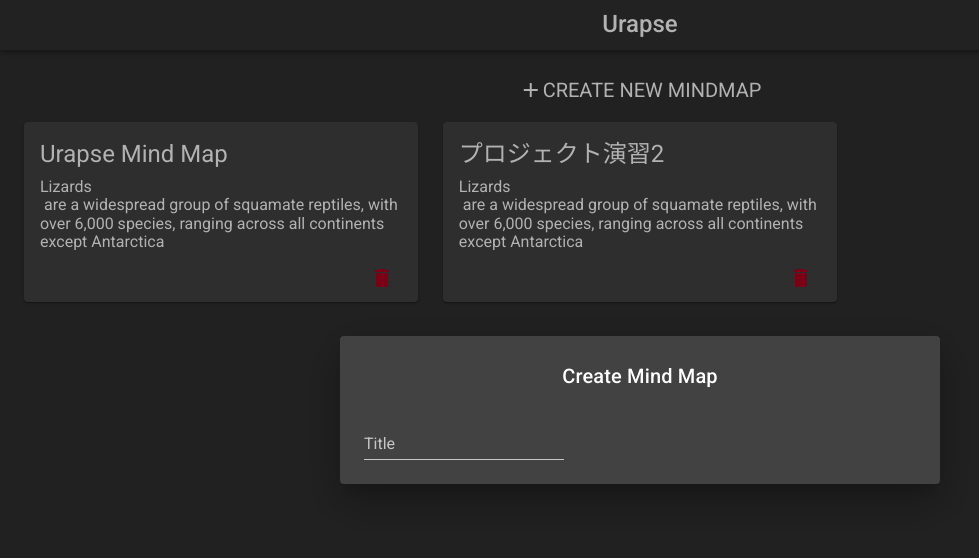
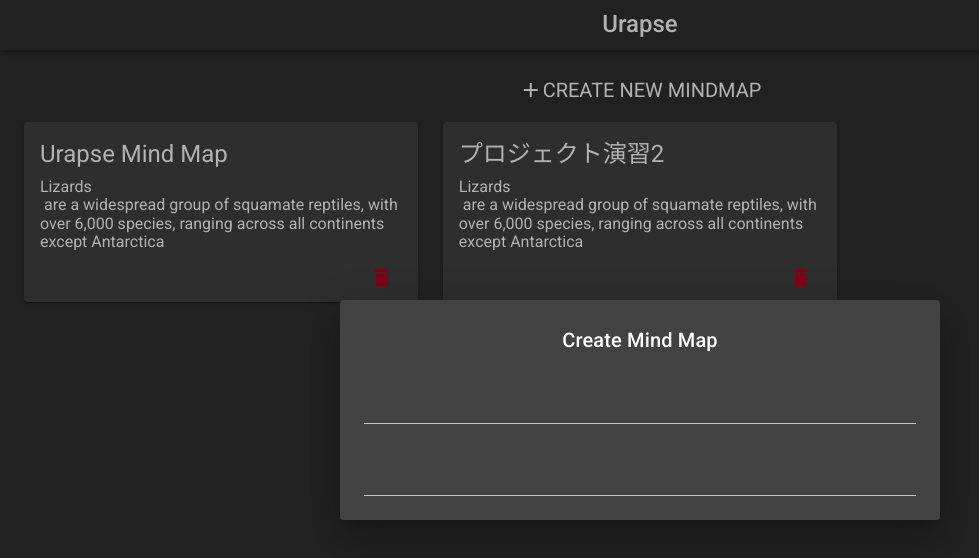
Before and after one commit to Nexus0831/urapse, a Vue app: page / in a window 1280 px wide. Shown: the top 558 px of the page, without its empty margins (0-979 px from the left). Built offline with nearby package versions, Linux system fonts and the light colour scheme.

Commit message:
update: labelのテキストを可変式で実装

```diff
--- a/src/components/DialogForm.vue
+++ b/src/components/DialogForm.vue
@@ -4,6 +4,9 @@
       <div class="dialog-form-title">Create Mind Map</div>
       <div class="dialog-form-input">
         <MaterialInput idName="create-title" />
+      </div>
+      <div class="dialog-form-input">
+        <MaterialInput idName="create-body" />
       </div>
     </div>
   </div>
--- a/src/components/MaterialInput.vue
+++ b/src/components/MaterialInput.vue
@@ -1,9 +1,15 @@
 <template>
   <div id="material-field">
-    <label for="idName" class="material-input-label" :class="{focus: isFocus}">Title</label>
+    <label
+      :for="idName"
+      class="material-input-label"
+      :class="{focus: isFocus}"
+    >
+      {{ labelText }}
+    </label>
     <div class="material-field-input" :class="{focus: isFocus}">
       <input
-        id="idName"
+        :id="idName"
         class="material-input"
         type="text"
         @focus="toggleFocus"
@@ -19,6 +25,7 @@ import { Component, Vue, Prop } from 'vue-property-decorator';
 @Component
 export default class MaterialInput extends Vue {
   @Prop() private idName!: string;
+  @Prop() private labelText!: string;
 
   isFocus: boolean = false;
 
@@ -30,7 +37,7 @@ export default class MaterialInput extends Vue {
 
 <style lang="stylus" scoped>
 #material-field
-  width 200px
+  width 100%
   border 0
   display inline-flex
   padding 0
@@ -53,7 +60,7 @@ export default class MaterialInput extends Vue {
     line-height 1
 
   .material-input-label.focus
-    color #64b5f6
+    color #e91e63
     transform translate(0, 1.5px) scale(0.75)
     transform-origin top left
 
@@ -87,7 +94,7 @@ export default class MaterialInput extends Vue {
       position absolute
       transform scaleX(0)
       transition transform 200ms cubic-bezier(0.0, 0, 0.2, 1) 0ms
-      border-bottom 2px solid #64b5f6
+      border-bottom 2px solid #e91e63
       pointer-events none
 
   .material-field-input.focus
```
